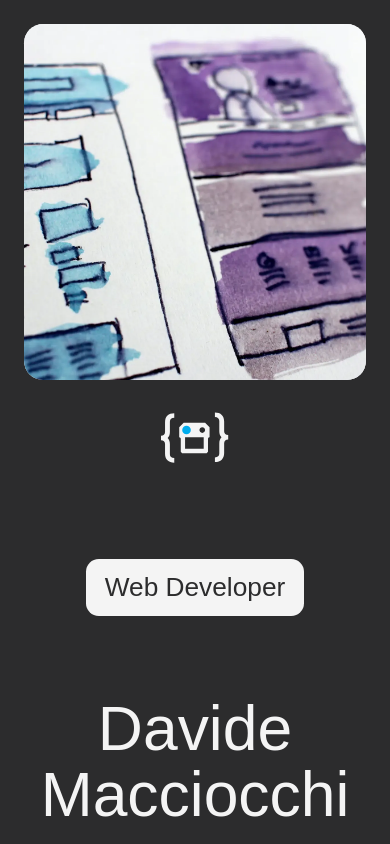
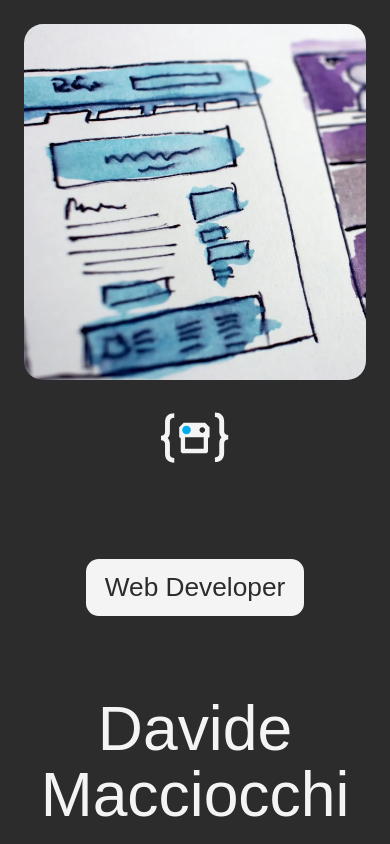
Before and after one commit to humanafterallll/personal-site, a React (Vite) app: page / in a window 390 px wide. Shown: the top 844 px of the page. Built offline with nearby package versions, Linux system fonts and the light colour scheme; a web font is replaced by a local one.

Commit message:
-fix: improve responsive design

```diff
--- a/src/App.tsx
+++ b/src/App.tsx
@@ -34,7 +34,7 @@ const MainSection = styled.div<{ $color: string }>`
   background-color: ${({ $color }) => $color};
   width: 100svw;
   max-width: 120rem;
-  min-height: 100svh;
+  height: 100svh;
   display: flex;
   flex-wrap: wrap;
 `;
@@ -44,47 +44,43 @@ const ImageContainer = styled.div`
   height: 45svh;
   padding: calc(var(--d-distance) * 1.5) calc(var(--d-distance) * 1.5) 0
     calc(var(--d-distance) * 1.5);
-  @media (max-height: 30rem) {
+  @media (max-height: 40rem) {
     height: 100svh;
     width: 50%;
     padding: calc(var(--d-distance) * 1.5);
   }
-  @media (min-width: 75rem) {
+  @media (min-width: 75rem) and (min-height: 40rem) {
     padding: calc(var(--d-distance) * 2) calc(var(--d-distance) * 2) 0
       calc(var(--d-distance) * 2);
   }
 `;
 
-const ImageContainerInner = styled.div<{ $color: string }>`
-  position: relative;
-  background-color: ${({ $color }) => $color};
-  width: 100%;
-  height: 100%;
-  border-radius: calc(var(--d-distance) * 1.2);
-  overflow: hidden;
-`;
-
-const ImageBorder = styled.div<{ $color: string, $themeName: string }>`
+const ImageBorder = styled.div<{ $color: string; $themeName: string }>`
   position: absolute;
   z-index: 2;
-  width: 100%;
-  height: 100%;
+  width: calc(100% - var(--d-distance) * 3);
+  height: calc(100% - var(--d-distance) * 1.5);
   border-radius: calc(var(--d-distance) * 1.2);
   border: ${({ $color, $themeName }) =>
     $themeName === "light"
       ? `calc(var(--d-distance) * 0.5) solid ${$color}`
       : "unset"};
+  @media (max-height: 40rem) {
+    width: calc(100% - var(--d-distance) * 3);
+    height: calc(100% - var(--d-distance) * 3);
+  }
+  @media (min-width: 75rem) and (min-height: 40rem) {
+    width: calc(100% - var(--d-distance) * 4);
+    height: calc(100% - var(--d-distance) * 2);
+  }
 `;
 
 const Picture = styled.img`
-  width: 110%;
-  height: 110%;
+  height: 100%;
+  width: 100%;
   object-fit: cover;
-  object-position: top center;
-  @media (min-width: 75rem) {
-    width: 100%;
-    height: 100%;
-  }
+  object-position: 0% 0%;
+  border-radius: calc(var(--d-distance) * 1.2);
 `;
 
 const MainContainer = styled.div`
@@ -96,11 +92,11 @@ const MainContainer = styled.div`
   justify-content: space-between;
   row-gap: calc(var(--d-distance) * 2);
   padding: calc(var(--d-distance) * 1.5);
-  @media (max-height: 30rem) {
+  @media (max-height: 40rem) {
     height: 100svh;
     width: 50%;
   }
-  @media (min-width: 75rem) {
+  @media (min-width: 75rem) and (min-height: 40rem) {
     width: 50%;
     height: 55svh;
     padding: calc(var(--d-distance) * 2);
@@ -112,7 +108,7 @@ const BadgeContainer = styled.div`
   width: 100%;
   display: flex;
   justify-content: center;
-  @media (min-width: 75rem) {
+  @media (min-width: 75rem) and (min-height: 40rem) {
     justify-content: flex-start;
   }
 `;
@@ -129,10 +125,10 @@ const Job = styled.p<{ $color: string }>`
   font-size: calc(var(--f-size) * 1.6);
   color: ${({ $color }) => $color};
   width: auto;
-  @media (max-height: 30rem) {
+  @media (max-height: 40rem) {
     font-size: calc(var(--f-size) * 2);
   }
-  @media (min-width: 75rem) {
+  @media (min-width: 75rem) and (min-height: 40rem) {
     font-size: calc(var(--f-size) * 2);
   }
 `;
@@ -151,26 +147,27 @@ const Name = styled.p<{ $color: string }>`
   width: 100%;
   text-align: center;
   line-height: 0.8;
-  @media (max-height: 30rem) {
+  @media (max-height: 40rem) {
     font-size: calc(var(--f-size) * 5.5);
   }
-  @media (min-width: 75rem) {
+  @media (min-width: 75rem) and (min-height: 40rem) {
     text-align: left;
     font-size: calc(var(--f-size) * 6);
   }
 `;
 
-const ListContainer = styled.div`
+const ListContainer = styled.div<{ $color: string }>`
   width: 100%;
   height: 100lvh;
   display: flex;
   flex-direction: column;
   row-gap: calc(var(--d-distance) * 1.5);
-  @media (max-height: 30rem) {
+  background-color: ${({ $color }) => $color};
+  @media (max-height: 40rem) {
     flex-direction: row;
     row-gap: unset;
   }
-  @media (min-width: 75rem) {
+  @media (min-width: 75rem) and (min-height: 40rem) {
     width: 50%;
     height: 55svh;
     flex-direction: row;
@@ -186,11 +183,11 @@ const ListContainerInner1 = styled.div`
   align-items: center;
   justify-content: flex-end;
   row-gap: calc(var(--d-distance) * 2);
-  @media (max-height: 30rem) {
+  @media (max-height: 40rem) {
     height: 100%;
     justify-content: center;
   }
-  @media (min-width: 75rem) {
+  @media (min-width: 75rem) and (min-height: 40rem) {
     width: 50%;
     height: 100%;
     padding-left: calc(var(--d-distance) * 4);
@@ -202,11 +199,11 @@ const ListContainerInner1 = styled.div`
 
 const ListContainerInner2 = styled(ListContainerInner1)`
   justify-content: flex-start;
-  @media (max-height: 30rem) {
+  @media (max-height: 40rem) {
     height: 100%;
     justify-content: center;
   }
-  @media (min-width: 75rem) {
+  @media (min-width: 75rem) and (min-height: 40rem) {
     justify-content: flex-end;
     row-gap: calc(var(--d-distance) * 3);
     padding-bottom: calc(var(--d-distance) * 2);
@@ -216,10 +213,10 @@ const ListContainerInner2 = styled(ListContainerInner1)`
 const ListItem = styled.p<{ $color: string }>`
   font-size: calc(var(--f-size) * 2.5);
   color: ${({ $color }) => $color};
-  @media (max-height: 30rem) {
+  @media (max-height: 40rem) {
     font-size: calc(var(--f-size) * 4.3);
   }
-  @media (min-width: 75rem) {
+  @media (min-width: 75rem) and (min-height: 40rem) {
     font-size: calc(var(--f-size) * 3);
   }
 `;
@@ -233,10 +230,10 @@ const Footer = styled.div<{ $color: string }>`
   align-items: center;
   row-gap: calc(var(--d-distance) * 1);
   padding: calc(var(--d-distance) * 1.5);
-  @media (max-height: 30rem) {
+  @media (max-height: 40rem) {
     flex-direction: row;
   }
-  @media (min-width: 75rem) {
+  @media (min-width: 75rem) and (min-height: 40rem) {
     flex-direction: row;
   }
 `;
@@ -247,11 +244,11 @@ const Email = styled.p<{ $color: string }>`
   width: 100%;
   text-align: center;
   cursor: pointer;
-  @media (max-height: 30rem) {
+  @media (max-height: 40rem) {
     text-align: right;
     font-size: calc(var(--f-size) * 1.7);
   }
-  @media (min-width: 75rem) {
+  @media (min-width: 75rem) and (min-height: 40rem) {
     text-align: right;
     font-size: calc(var(--f-size) * 1.2);
   }
@@ -271,10 +268,11 @@ export const App = () => {
   return (
     <MainSection $color={selectedTheme.secondaryColor}>
       <ImageContainer>
-        <ImageContainerInner $color={selectedTheme.mainColor}>
-          <ImageBorder $themeName={selectedTheme.name} $color={selectedTheme.mainColor} />
-          <Picture src={"/picture.webp"} />
-        </ImageContainerInner>
+        <ImageBorder
+          $themeName={selectedTheme.name}
+          $color={selectedTheme.mainColor}
+        />
+        <Picture src={"/picture.webp"} />
       </ImageContainer>
       <MainContainer>
         <BadgeContainer>
@@ -295,7 +293,7 @@ export const App = () => {
           <Name $color={selectedTheme.mainColor}>Macciocchi</Name>
         </NameContainer>
       </MainContainer>
-      <ListContainer>
+      <ListContainer $color={selectedTheme.secondaryColor}>
         <ListContainerInner1>
           <ListItem $color={selectedTheme.mainColor}>HTML</ListItem>
           <ListItem $color={selectedTheme.mainColor}>CSS</ListItem>
--- a/src/Icon.tsx
+++ b/src/Icon.tsx
@@ -10,10 +10,10 @@ const Container = styled.div`
   align-items: center;
   cursor: pointer;
   margin-left: 0;
-  @media (max-height: 30rem) {
+  @media (max-height: 40rem) {
     height: calc(var(--d-dimension) * 0.55);
   }
-  @media (min-width: 75rem) {
+  @media (min-width: 80rem) {
     height: calc(var(--d-dimension) * 0.6);
   }
 `;
```
